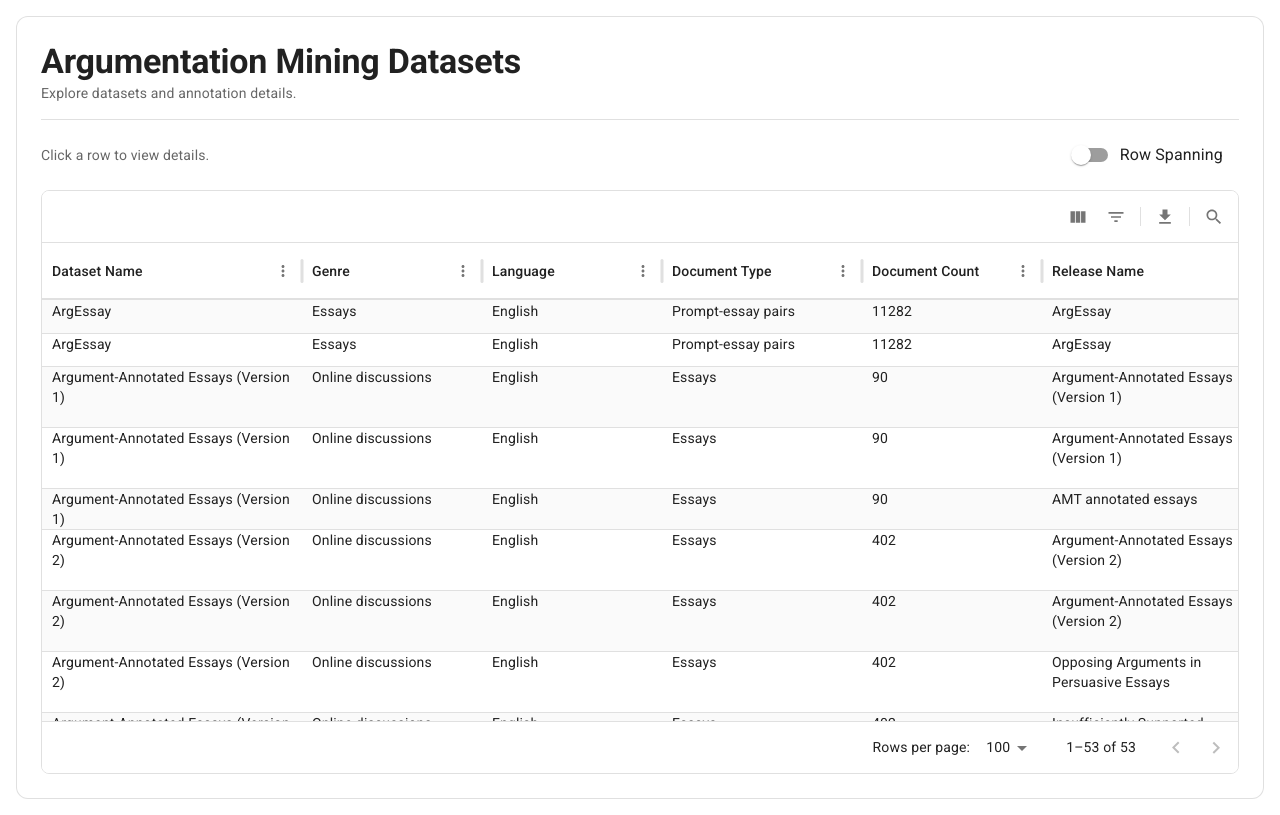
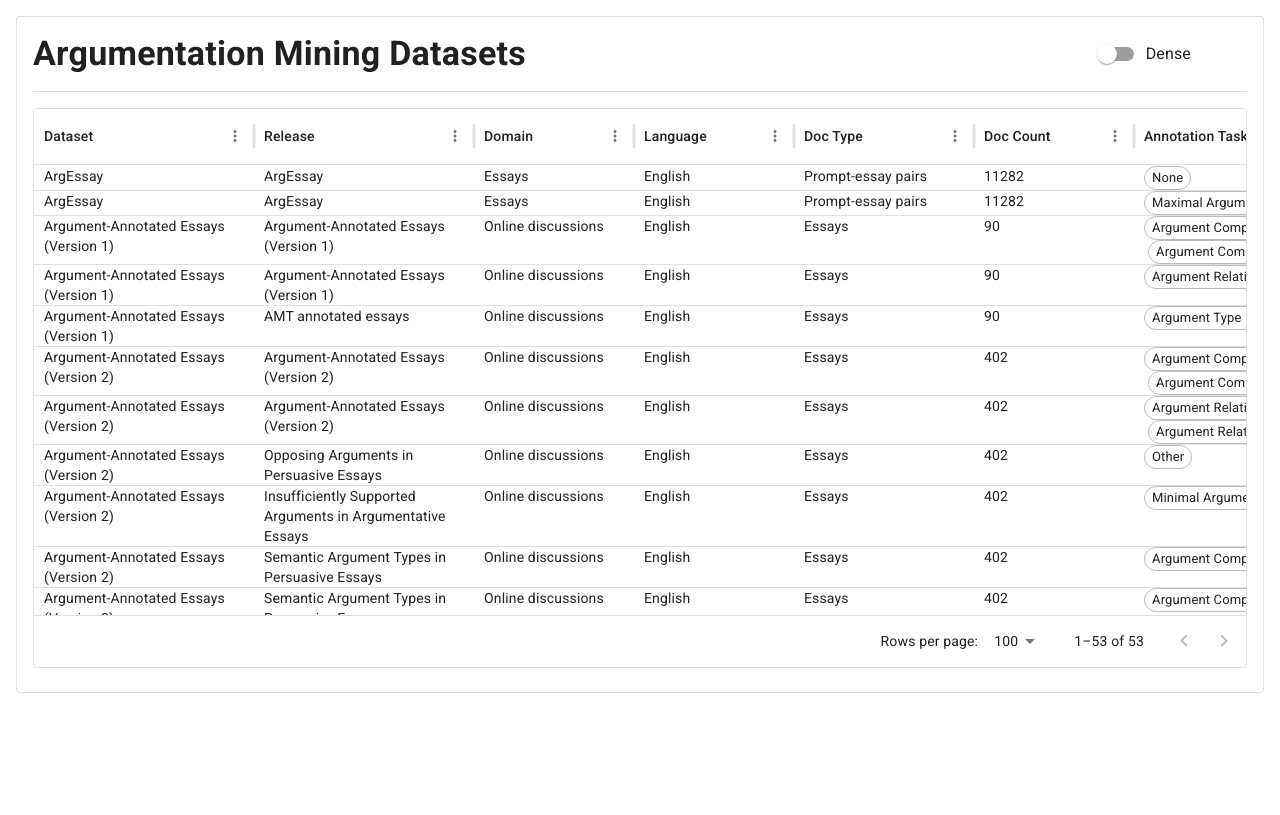
Before and after one commit to infoqualitylab/arg-mining-corpora, a React (Vite) app: page / in a window 1280 px wide. Built offline with nearby package versions, Linux system fonts and the light colour scheme; some icons are missing.

Commit message:
wip drawer

```diff
--- a/package.json
+++ b/package.json
@@ -21,7 +21,8 @@
     "ajv-formats": "^3.0.1",
     "json-schema-to-typescript": "^15.0.4",
     "react": "^19.1.0",
-    "react-dom": "^19.1.0"
+    "react-dom": "^19.1.0",
+    "recharts": "^3.7.0"
   },
   "devDependencies": {
     "@eslint/js": "^9.25.0",
--- a/src/App.tsx
+++ b/src/App.tsx
@@ -1,288 +1,290 @@
 import { useState, useMemo } from "react";
-import { DataGrid } from "@mui/x-data-grid";
+import { DataGrid, GridToolbar } from "@mui/x-data-grid";
+import type { GridColDef } from "@mui/x-data-grid";
 import { useTheme } from "@mui/material/styles";
-import Box from "@mui/material/Box";
-import Card from "@mui/material/Card";
-import CardContent from "@mui/material/CardContent";
-import Chip from "@mui/material/Chip";
-import DescriptionDialog from "./DescriptionDialog";
-import Divider from "@mui/material/Divider";
-import IconButton from "@mui/material/IconButton";
-import FormControlLabel from "@mui/material/FormControlLabel";
-import FormGroup from "@mui/material/FormGroup";
-import Stack from "@mui/material/Stack";
-import Switch from "@mui/material/Switch";
-import Typography from "@mui/material/Typography";
+import {
+  Drawer,
+  Box,
+  Card,
+  CardContent,
+  Chip,
+  Divider,
+  IconButton,
+  FormControlLabel,
+  Stack,
+  Switch,
+  Typography,
+  Link,
+} from "@mui/material";
 import GitHubIcon from "@mui/icons-material/GitHub";
 
-import type { GridColDef } from "@mui/x-data-grid";
-import type { Datasets } from "./data/interfaces/datasets";
-import type { Papers } from "./data/interfaces/papers";
+import { PieChart, Pie, Cell, Tooltip, ResponsiveContainer } from "recharts";
 
 import datas from "./data/entries/datasets.json";
 import paps from "./data/entries/papers.json";
 
-const dat: Datasets = datas;
-// @ts-expect-error TODO find a better way to handle ts-ignore
-const pap: Papers = paps;
+const dat = datas;
+const pap = paps;
 
 export interface FullRow {
   id: string;
+
+  dataset_id: string;
   dataset_name: string;
   dataset_description: string[];
-  genre: string;
-  language: string;
-  document_type: string;
-  document_count: number;
+  dataset_document_count: number;
+  dataset_document_type: string;
+  dataset_language: string;
+  dataset_domain: string;
+  dataset_extends?: string[];
+
   release_name: string;
-  release_link: string;
+  release_link?: string;
   accessibility: string;
+
   annotation_tasks: string[];
   annotation_description: string[];
   subset: number | string;
   agreement_type: string;
-  agreement: number | string | [number, number];
+  agreement: any;
   annotator_type: string;
+
   paper_name: string;
   authors: string;
   year: number;
-  paper_link: string;
+  paper_link?: string;
+  doi?: string;
+  open_alex_id?: string;
 }
 
 const columns: GridColDef[] = [
-  { field: "dataset_name", headerName: "Dataset Name", width: 260 },
-  { field: "genre", headerName: "Genre", width: 180 },
-  { field: "language", headerName: "Language", width: 180 },
-  { field: "document_type", headerName: "Document Type", width: 200 },
-  { field: "document_count", headerName: "Document Count", width: 180 },
-  { field: "release_name", headerName: "Release Name", width: 240 },
-  {
-    field: "release_link",
-    headerName: "Release Link",
-    width: 260,
-    renderCell: (params) => (
-      params.value === "-" ? (<span>{params.value}</span>) : (
-        <a href={params.value} target="_blank" rel="noopener noreferrer">
-          {params.value}
-        </a>
-      )
-    ),
-  },
-  { field: "accessibility", headerName: "Accessibility", width: 200 },
+  { field: "dataset_name", headerName: "Dataset", width: 220 },
+  { field: "release_name", headerName: "Release", width: 220 },
+  { field: "dataset_domain", headerName: "Domain", width: 160 },
+  { field: "dataset_language", headerName: "Language", width: 160 },
+  { field: "dataset_document_type", headerName: "Doc Type", width: 180 },
+  { field: "dataset_document_count", headerName: "Doc Count", width: 160 },
   {
     field: "annotation_tasks",
-    headerName: "Annotation Task(s)",
-    width: 280,
+    headerName: "Annotation Tasks",
+    width: 320,
     renderCell: (params) => (
-      <Stack spacing={0.5} sx={{ py: 0.5 }}>
+      <Stack direction="row" spacing={0.5} flexWrap="wrap">
         {params.value.map((label: string) => (
           <Chip key={label} label={label} size="small" variant="outlined" />
         ))}
       </Stack>
     ),
   },
-  { field: "subset", headerName: "Subset", width: 140 },
 ];
 
+function formatAgreement(agreement: any) {
+  if (agreement === null || agreement === undefined) return "N/A";
+
+  if (typeof agreement === "number") return agreement;
+
+  if (Array.isArray(agreement)) {
+    return `${agreement[0]} - ${agreement[1]}`;
+  }
+
+  if (typeof agreement === "object") {
+    return Object.entries(agreement)
+      .map(([k, v]) => `${k}: ${v}`)
+      .join(" | ");
+  }
+
+  return agreement;
+}
+
+function CombinedDrawer({ open, onClose, row }: any) {
+  const theme = useTheme();
+  if (!row) return null;
+
+  const subsetNumber = typeof row.subset === "number" ? row.subset : 0;
+  const totalDocs = row.dataset_document_count || 1;
+
+  const pieData = [
+    { name: "Annotated", value: subsetNumber },
+    { name: "Remaining", value: Math.max(totalDocs - subsetNumber, 0) },
+  ];
+
+  return (
+    <Drawer anchor="right" open={open} onClose={onClose}>
+      <Box sx={{ width: 1000, height: "100%", display: "flex" }}>
+        {/* LEFT DATASET */}
+        <Box sx={{ width: "45%", p: 3, borderRight: 1, borderColor: "divider" }}>
+          <Typography variant="overline">DATASET</Typography>
+          <Typography variant="h5" fontWeight={600}>{row.dataset_name}</Typography>
+
+          <Divider sx={{ my: 2 }} />
+
+          {row.dataset_description?.map((d: string, i: number) => (
+            <Typography key={i} variant="body2" paragraph>{d}</Typography>
+          ))}
+
+          <Divider sx={{ my: 2 }} />
+
+          <Typography variant="subtitle2">Dataset Details</Typography>
+          <Typography variant="body2">Documents: {row.dataset_document_count}</Typography>
+          <Typography variant="body2">Type: {row.dataset_document_type}</Typography>
+          <Typography variant="body2">Language: {row.dataset_language}</Typography>
+          <Typography variant="body2">Domain: {row.dataset_domain}</Typography>
+
+          <Typography variant="body2" sx={{ mt: 1 }}>
+            Extends: {row.dataset_extends?.join(", ") || "None"}
+          </Typography>
+        </Box>
+
+        {/* RIGHT RELEASE */}
+        <Box sx={{ width: "55%", p: 3 }}>
+          <Typography variant="overline">RELEASE</Typography>
+          <Typography variant="h5" fontWeight={600}>{row.release_name}</Typography>
+
+          <Typography variant="body2" color="text.secondary">
+            {row.paper_name} ({row.year})
+          </Typography>
+
+          <Typography variant="body2" color="text.secondary" gutterBottom>
+            {row.authors}
+          </Typography>
+
+          <Stack direction="row" spacing={2} flexWrap="wrap" mb={2}>
+            {row.doi && <Link href={row.doi}>DOI</Link>}
+            {row.paper_link && <Link href={row.paper_link}>Paper</Link>}
+            {row.open_alex_id && <Link href={row.open_alex_id}>OpenAlex</Link>}
+            {row.release_link && <Link href={row.release_link}>Release</Link>}
+          </Stack>
+
+          <Divider sx={{ my: 2 }} />
+
+          <Typography variant="subtitle2">Annotation Tasks</Typography>
+          <Stack direction="row" spacing={1} flexWrap="wrap" mb={2}>
+            {row.annotation_tasks.map((t: string) => (
+              <Chip key={t} label={t} />
+            ))}
+          </Stack>
+
+          <Typography variant="subtitle2">Annotation Description</Typography>
+          {row.annotation_description?.map((d: string, i: number) => (
+            <Typography key={i} variant="body2" paragraph>{d}</Typography>
+          ))}
+
+          <Divider sx={{ my: 2 }} />
+
+          <Typography variant="subtitle2">Agreement</Typography>
+          <Typography variant="body2">
+            {row.agreement_type}: {formatAgreement(row.agreement)}
+          </Typography>
+
+          <Typography variant="body2">Annotators: {row.annotator_type}</Typography>
+          <Typography variant="body2">Accessibility: {row.accessibility}</Typography>
+
+          <Divider sx={{ my: 2 }} />
+
+          <Typography variant="subtitle2">Dataset Coverage</Typography>
+          <Box sx={{ height: 260 }}>
+            <ResponsiveContainer>
+              <PieChart>
+                <Pie data={pieData} dataKey="value" outerRadius={90}>
+                  {pieData.map((_: any, i: number) => (
+                    <Cell key={i} fill={i === 0 ? theme.palette.primary.main : theme.palette.action.hover} />
+                  ))}
+                </Pie>
+                <Tooltip />
+              </PieChart>
+            </ResponsiveContainer>
+          </Box>
+        </Box>
+      </Box>
+    </Drawer>
+  );
+}
+
+// -------- App --------
 function App() {
-  const theme = useTheme();
-  const isDark = theme.palette.mode === "dark";
-
-  const [spanning, setSpanning] = useState(false);
-
-  const [open, setOpen] = useState(false);
+  const [dense, setDense] = useState(false);
   const [selectedRow, setSelectedRow] = useState<FullRow | null>(null);
 
-  const handleClickOpen = (row: FullRow) => {
-    setSelectedRow(row);
-    setOpen(true);
-  };
+  const rows = useMemo(() => {
+    let rs: FullRow[] = [];
 
-  const handleClose = () => setOpen(false);
-
-  const rows = useMemo<FullRow[]>(() => {
-    let rs: FullRow[] = [];
     for (const paper of pap.papers) {
       for (const [index, annotation] of paper.annotations.entries()) {
-        const dataset = dat.datasets.find(
-          (i) => i.dataset_id === annotation.dataset_id,
-        );
+        const dataset = dat.datasets.find((i: any) => i.dataset_id === annotation.dataset_id);
+
         if (dataset) {
           rs.push({
             id: paper.paper_id + "-" + index,
+
+            dataset_id: dataset.dataset_id,
             dataset_name: dataset.dataset_name,
             dataset_description: dataset.description,
-            genre: dataset.genre,
-            language: dataset.language.join(", "),
-            document_type: dataset.document_type,
-            document_count: dataset.document_count,
+            dataset_document_count: dataset.document_count,
+            dataset_document_type: dataset.document_type,
+            dataset_language: dataset.language.join(", "),
+            dataset_domain: dataset.genre,
+            dataset_extends: dataset.extends,
+
             release_name: annotation.release_name === "PARENT" ? dataset.dataset_name : annotation.release_name,
-            release_link: annotation.release_link ? annotation.release_link : "-",
+            release_link: annotation.release_link,
             accessibility: annotation.accessibility,
+
             annotation_tasks: annotation.annotation_task,
             annotation_description: annotation.description,
             subset: annotation.subset,
             agreement_type: annotation.agreement_type,
-            agreement: annotation.agreement_score instanceof Object ? JSON.stringify(annotation.agreement_score) : annotation.agreement_score,
+            agreement: annotation.agreement_score,
             annotator_type: annotation.annotator_type,
+
             paper_name: paper.paper_title,
             authors: paper.authors.join(", "),
             year: paper.year,
             paper_link: paper.paper_link,
+            doi: paper.doi,
+            open_alex_id: paper.open_alex_id,
           });
         }
       }
     }
+
     return rs;
   }, []);
 
   return (
-    <Box
-      sx={{
-        minHeight: "100vh",
-        width: "100%",
-        bgcolor: "background.default",
-        color: "text.primary",
-        px: { xs: 1, md: 2 },
-        py: 2,
-        fontFamily: `'Inter', 'Roboto', 'Helvetica', 'Arial', sans-serif`,
-      }}
-    >
-      <Box sx={{ width: "100%" }}>
-        <Card
-          variant="outlined"
-          sx={{
-            borderRadius: 3,
-            bgcolor: "background.paper",
-            borderColor: "divider",
-          }}
-        >
-          <CardContent sx={{ p: { xs: 2, md: 3 } }}>
-            <Stack
-              direction={{ xs: "column", sm: "row" }}
-              spacing={2}
-              justifyContent="space-between"
-              alignItems={{ xs: "flex-start", sm: "center" }}
-              sx={{ mb: 2 }}
-            >
-              <Box>
-                <Typography variant="h4" sx={{ fontWeight: 600, letterSpacing: -0.2 }}>
-                  Argumentation Mining Datasets
-                </Typography>
-                <Typography variant="body2" color="text.secondary">
-                  Explore datasets and annotation details.
-                </Typography>
-              </Box>
+    <Box sx={{ minHeight: "100vh", bgcolor: "background.default", p: 2 }}>
+      <Card variant="outlined">
+        <CardContent>
+          <Stack direction="row" justifyContent="space-between" mb={2}>
+            <Typography variant="h4" fontWeight={600}>Argumentation Mining Datasets</Typography>
 
             <Stack direction="row" spacing={2} alignItems="center">
+              <FormControlLabel
+                control={<Switch checked={dense} onChange={() => setDense(!dense)} />}
+                label="Dense"
+              />
 
-                <IconButton
-                  aria-label="GitHub Repository"
-                  href="https://github.com/infoqualitylab/arg-mining-corpora"
-                  target="_blank"
-                >
+              <IconButton href="https://github.com/infoqualitylab/arg-mining-corpora">
                 <GitHubIcon />
               </IconButton>
             </Stack>
           </Stack>
 
           <Divider sx={{ mb: 2 }} />
-                        <Stack
-              direction={{ xs: "column", md: "row" }}
-              spacing={2}
-              justifyContent="space-between"
-              alignItems={{ xs: "flex-start", md: "center" }}
-              sx={{ mb: 2 }}
-            >
-              <Typography variant="body2" color="text.secondary">
-                Click a row to view details.
-              </Typography>
 
-              <FormGroup>
-                <FormControlLabel
-                  control={
-                    <Switch
-                      checked={spanning}
-                      onChange={() => setSpanning(!spanning)}
-                    />
-                  }
-                  label="Row Spanning"
-                />
-              </FormGroup>
-            </Stack>
-
-            <Box
-              sx={{
-                height: "73vh",
-                width: "100%",
-                borderRadius: 2,
-                overflow: "hidden",
-                border: 1,
-                borderColor: "divider",
-              }}
-            >
+          <Box sx={{ height: "70vh" }}>
             <DataGrid
               rows={rows}
               columns={columns}
-                showToolbar
+              slots={{ toolbar: GridToolbar }}
+              density={dense ? "compact" : "standard"}
               getRowHeight={() => "auto"}
-                rowSpanning={spanning}
-                disableRowSelectionOnClick
-                onRowClick={(params) => handleClickOpen(params.row)}
-                sx={{
-                  border: 0,
-
-                  "& .MuiDataGrid-columnHeaders": {
-                    position: "sticky",
-                    top: 0,
-                    zIndex: 3,
-                    bgcolor: "background.paper",
-                    borderBottom: 1,
-                    borderColor: "divider",
-                  },
-
-                  "& .MuiDataGrid-row": {
-                    cursor: "pointer",
-                    position: "relative",
-                  },
-
-                  "& .MuiDataGrid-row:hover::before": {
-                    content: '""',
-                    position: "absolute",
-                    left: 0,
-                    top: 0,
-                    bottom: 0,
-                    width: "4px",
-                    background: theme.palette.primary.main,
-                  },
-
-                  "& .MuiDataGrid-row:nth-of-type(odd)": {
-                    backgroundColor: isDark
-                      ? "rgba(255,255,255,0.02)"
-                      : "rgba(0,0,0,0.02)",
-                  },
-
-                  "& .MuiDataGrid-row:hover": {
-                    backgroundColor: isDark
-                      ? "rgba(255,255,255,0.06)"
-                      : "rgba(0,0,0,0.04)",
-                  },
-
-                  "& .Mui-selected": {
-                    backgroundColor: `${theme.palette.primary.main}33 !important`,
-                  },
-                }}
+              onRowClick={(params) => setSelectedRow(params.row)}
             />
           </Box>
         </CardContent>
       </Card>
 
-        <DescriptionDialog
-          open={open}
-          handleClose={handleClose}
-          selectedRow={selectedRow}
-        />
-      </Box>
+      <CombinedDrawer open={!!selectedRow} row={selectedRow} onClose={() => setSelectedRow(null)} />
     </Box>
   );
 }
--- a/src/DescriptionDialog.tsx
+++ /dev/null
@@ -1,98 +0,0 @@
-import { forwardRef } from "react";
-import type { ReactElement, Ref, SyntheticEvent } from "react";
-import AppBar from "@mui/material/AppBar";
-import Alert from "@mui/material/Alert";
-import CloseIcon from "@mui/icons-material/Close";
-import Dialog from "@mui/material/Dialog";
-import Divider from "@mui/material/Divider";
-import IconButton from "@mui/material/IconButton";
-import Toolbar from "@mui/material/Toolbar";
-import Typography from "@mui/material/Typography";
-import Slide from "@mui/material/Slide";
-import Stack from "@mui/material/Stack";
-import type { TransitionProps } from "@mui/material/transitions";
-import type { FullRow } from "./App";
-
-const Transition = forwardRef(function Transition(
-  props: TransitionProps & {
-    children: ReactElement<unknown>;
-  },
-  ref: Ref<unknown>,
-) {
-  return <Slide direction="up" ref={ref} {...props} />;
-});
-
-function DescriptionDialog({
-  open,
-  handleClose,
-  selectedRow,
-}: {
-  open: boolean;
-  handleClose: (event: SyntheticEvent<Element, Event>) => void;
-  selectedRow: FullRow | null;
-}) {
-  return (
-    <Dialog
-      fullScreen
-      open={open}
-      onClose={handleClose}
-      slots={{
-        transition: Transition,
-      }}
-    >
-      <AppBar sx={{ position: "relative" }}>
-        <Toolbar>
-          <IconButton
-            edge="start"
-            color="inherit"
-            onClick={handleClose}
-            aria-label="Close"
-          >
-            <CloseIcon />
-          </IconButton>
-          <Typography sx={{ ml: 2, flex: 1 }} variant="h6" component="div">
-            {selectedRow?.dataset_name}
-          </Typography>
-        </Toolbar>
-      </AppBar>
-      <Stack sx={{ p: 2 }} spacing={2}>
-        <Typography variant="h6">Corpus Description</Typography>
-        {selectedRow?.dataset_description.map((text: string) =>
-          !text.startsWith("NOTE: ") ? (
-            <Typography variant="body1" paragraph>
-              {text}
-            </Typography>
-          ) : (
-            <Alert severity="info">{text.slice(6)}</Alert>
-          ),
-        )}
-        <Divider />
-        <Stack spacing={1}>
-          <Typography variant="h6">Annotation Description</Typography>
-          {selectedRow?.annotation_description.map((text: string) =>
-            !text.startsWith("NOTE: ") ? (
-              <Typography variant="body1" paragraph>
-                {text}
-              </Typography>
-            ) : (
-              <Alert severity="info">{text.slice(6)}</Alert>
-            ),
-          )}
-          <Stack  spacing={1}>
-            <Typography variant="subtitle1" fontWeight="bold">
-              Annotator type: {selectedRow?.annotator_type}
-            </Typography>
-            <Typography variant="subtitle1" fontWeight="bold">
-              Agreement type: {selectedRow?.agreement_type}
-            </Typography>
-            <Typography variant="subtitle1" fontWeight="bold">
-              Agreement: {selectedRow?.agreement}
-            </Typography>
-          </Stack>
-        </Stack>
-      </Stack>
-    </Dialog>
-  );
-}
-
-export default DescriptionDialog;
```
Also changed, not shown: 1 other file (tests, documents, lock files or other folders). Lines whose indentation alone changed are shown as unchanged.
